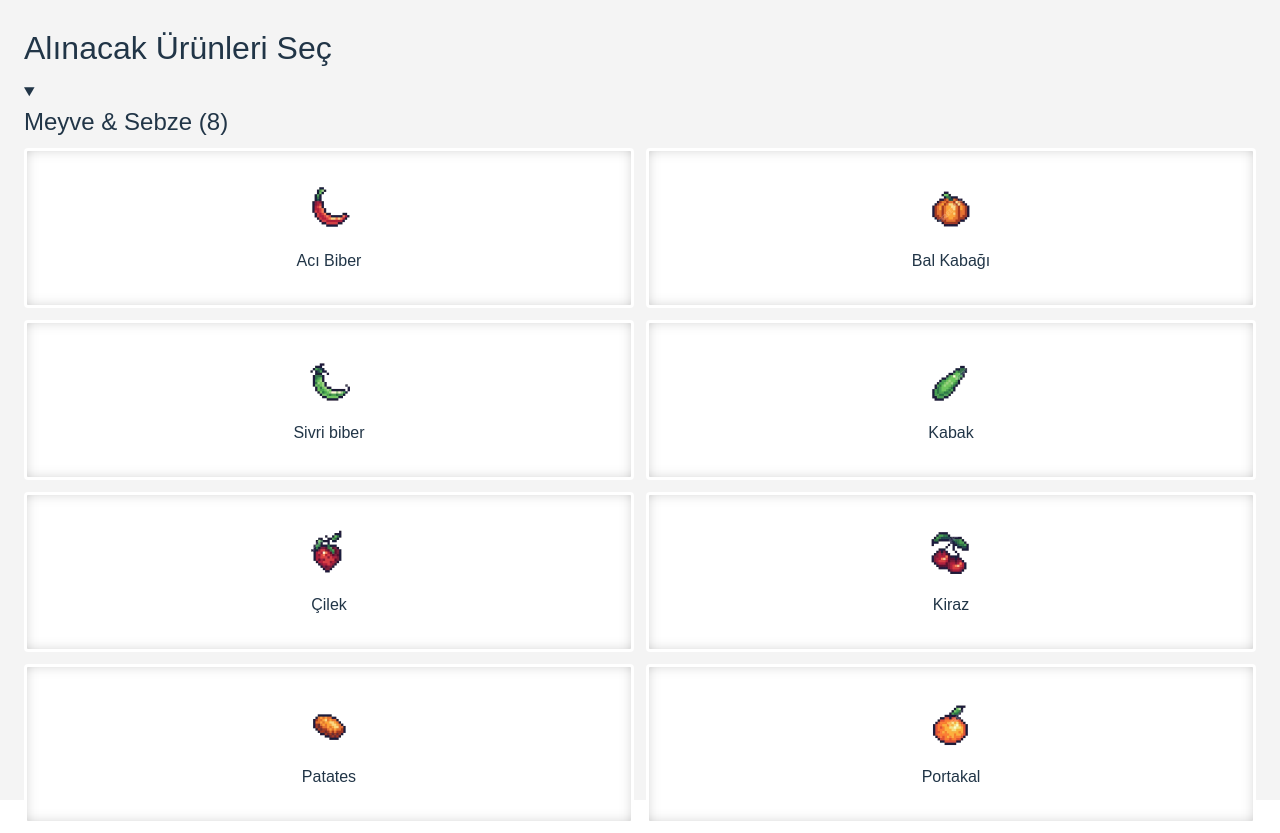
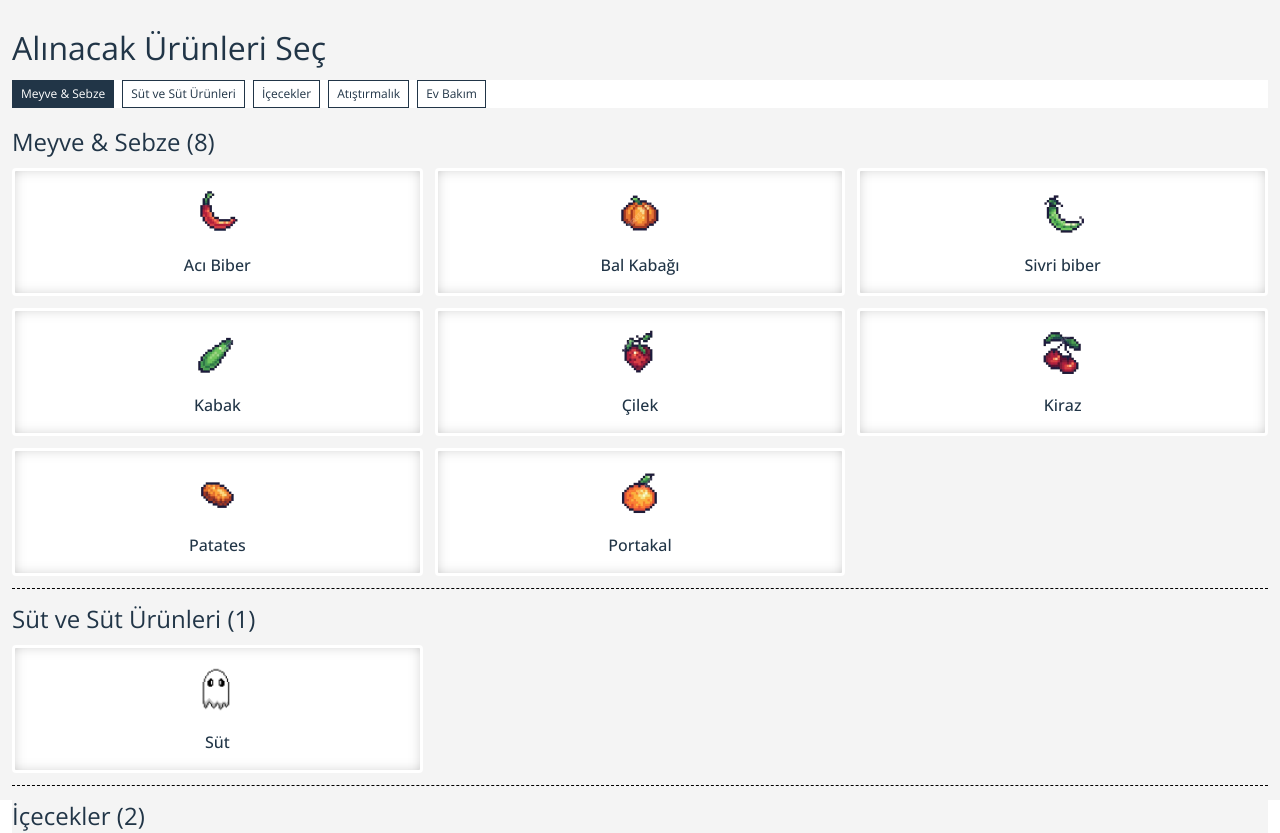
Before and after one commit to dizefurkan/alisverislistesi, a React (Vite) app: page / in a window 1280 px wide. Shown: the top 833 px of the page. Built offline with nearby package versions, Linux system fonts and the light colour scheme.

Commit message:
BULK Commit. Tabs add. click not go to related area. font-family change

```diff
--- a/src/components/atoms/button/index.tsx
+++ b/src/components/atoms/button/index.tsx
@@ -6,7 +6,11 @@ type Props = {
 
 function Button(props: Props) {
   return (
-    <button className="nes-btn" onClick={props.onClick}>
+    <button
+      className="nes-btn"
+      style={{ width: props.block ? "100%" : "" }}
+      onClick={props.onClick}
+    >
       {props.children}
     </button>
   );
--- a/src/components/atoms/layout/style.module.css
+++ b/src/components/atoms/layout/style.module.css
@@ -1,7 +1,7 @@
 .layout {
   /* width: calc(100vw - var(--sidebar-width) - var(--layout-padding) * 2); */
   width: 100%;
-  padding: 24px;
+  padding: 24px 12px;
 
   transition: width 0.3s ease-in-out;
 }
--- a/src/components/atoms/product/style.module.css
+++ b/src/components/atoms/product/style.module.css
@@ -3,7 +3,7 @@
   align-items: center;
   justify-content: center;
   flex-direction: column;
-  padding: 2em;
+  padding: 1em 0;
   border-radius: var(--border-radius);
   font-weight: 500;
 
@@ -38,12 +38,10 @@
     margin-bottom: 1rem;
     position: relative;
 
-
     img {
       display: block;
       width: 100%;
-    max-height: 50px;
-
+      max-height: 50px;
     }
   }
 
--- /dev/null
+++ b/src/components/atoms/tabs/index.tsx
@@ -0,0 +1,44 @@
+import React from "react";
+
+import style from "./style.module.css";
+
+type TabItem = {
+  selected?: boolean;
+  label: string;
+  onClick: () => void;
+};
+
+type Props = {
+  items: TabItem[];
+};
+
+function Tabs(props: Props) {
+  return (
+    <ul className={style.tabs}>
+      {props.items.map((item, index) => (
+        <TabItem key={index} {...item} />
+      ))}
+    </ul>
+  );
+}
+
+export default Tabs;
+
+function TabItem(props: TabItem) {
+  return (
+    <li
+      aria-selected={props.selected}
+      className={style["tab-item"]}
+      onClick={(e: any) => {
+        e.target.parentNode.scrollBy({
+          top: 0,
+          left: e.target.offsetLeft - e.target.parentNode.offsetWidth / 2,
+          behavior: "smooth",
+        });
+        props.onClick();
+      }}
+    >
+      {props.label}
+    </li>
+  );
+}
--- /dev/null
+++ b/src/components/atoms/tabs/style.module.css
@@ -0,0 +1,22 @@
+.tabs {
+  display: flex;
+  flex-wrap: nowrap;
+  gap: 0.5rem;
+  overflow-x: auto;
+}
+
+.tab-item {
+  padding: 0.25rem 0.5rem;
+  font-size: 0.75rem;
+
+  color: var(--primary-color);
+  background-color: #fff;
+  border: 1px solid var(--primary-color);
+
+  white-space: nowrap;
+
+  &[aria-selected="true"] {
+    background-color: var(--primary-color);
+    color: #fff;
+  }
+}
--- a/src/components/molecules/product-list/index.tsx
+++ b/src/components/molecules/product-list/index.tsx
@@ -6,6 +6,18 @@ import { useProductList } from "src/hooks";
 
 import style from "./style.module.css";
 import { Header } from "src/components/atoms";
+import { createContext, useContext, useState } from "react";
+import Tabs from "src/components/atoms/tabs";
+
+type ProductListContextType = ReturnType<typeof useProductList>;
+const ProductListContext = createContext<ProductListContextType>(
+  {} as ProductListContextType
+);
+
+function useProductListContext() {
+  const contextValue = useContext(ProductListContext);
+  return contextValue;
+}
 
 type ProductListProps = {
   categories: CategoryModel[];
@@ -13,25 +25,57 @@ type ProductListProps = {
 };
 
 function ProductList(props: ProductListProps) {
+  const contextValue = useProductList(props);
+
+  return (
+    <ProductListContext.Provider value={contextValue}>
+      <Header title="Alınacak Ürünleri Seç" />
+      <Categories />
+      <List ref={contextValue.listRef} />
+      <Products />
+    </ProductListContext.Provider>
+  );
+}
+
+export default ProductList;
+
+const Categories = () => {
+  const { categories, productsAndCategories } = useProductListContext();
+  const [selectedCategoryIndex, setSelectedCategoryIndex] = useState(0);
+  const onTabClick = (index: number) => {
+    setSelectedCategoryIndex(index);
+  };
+
+  return (
+    <div className={style.categoriesTab}>
+      <Tabs
+        items={productsAndCategories.map((pair, index) => ({
+          selected: index === selectedCategoryIndex,
+          label: pair.category.name,
+          onClick: () => onTabClick(index),
+        }))}
+      />
+    </div>
+  );
+};
+
+const Products = () => {
   const {
-    productsAndCategories,
-    totalProductsCount,
     listRef,
     parentRef,
+    productsAndCategories,
     addAudio,
     addProductToList,
-  } = useProductList(props);
+    totalProductsCount,
+  } = useProductListContext();
 
   return (
-    <>
-      <Header title="Alınacak Ürünleri Seç" />
-      <List ref={listRef} />
     <div style={{ paddingBottom: listRef.current?.offsetHeight + "px" }}>
       <ul ref={parentRef}>
         {productsAndCategories.map((data) => (
           <details
+            open
             key={data.category.id}
-              open
             className={style.productsAndCategory}
           >
             <summary>
@@ -66,8 +110,5 @@ function ProductList(props: ProductListProps) {
         </div>
       )}
     </div>
-    </>
   );
-}
-
-export default ProductList;
+};
--- a/src/components/molecules/product-list/style.module.css
+++ b/src/components/molecules/product-list/style.module.css
@@ -1,14 +1,13 @@
 .productList {
   display: grid;
 
-  grid-template-columns: repeat(2, 1fr);
+  grid-template-columns: repeat(3, 1fr);
   gap: 12px;
 
   overflow: hidden;
   @media (min-width: var(--screen-s)) {
     grid-template-columns: repeat(6, 1fr);
   }
-
 }
 
 .product {
@@ -25,20 +24,34 @@
   }
 }
 
-
 .category {
   position: sticky;
   top: 0;
 
   background-color: var(--background-color);
   z-index: var(--zIndex-productList-category);
-font-size: 1.5rem;
-color: var(--primary-color);
+  font-size: 1.5rem;
+  color: var(--primary-color);
 }
 
-.productsAndCategory:not(:last-child) {
+.productsAndCategory {
+  & summary::-webkit-details-marker,
+  & summary::marker {
+    display: none;
+    content: "";
+  }
+}
+
+.productsAndCategory:not(:last-child)[open] {
   padding-bottom: 12px;
   margin-bottom: 12px;
   border-bottom: 1px solid black;
-  border-style:dashed;
+  border-style: dashed;
 }
+
+.categoriesTab {
+  position: sticky;
+  top: 12px;
+  background-color: #fff;
+  z-index: var(--zIndex-productList-categoriesTab);
+}
--- a/src/components/molecules/shopping-list/index.tsx
+++ b/src/components/molecules/shopping-list/index.tsx
@@ -31,6 +31,7 @@ function ShoppingList() {
       </section>
 
       <Button
+        block
         onClick={() => {
           setCurrentState("select");
         }}
--- a/src/helpers/mock-data.ts
+++ b/src/helpers/mock-data.ts
@@ -3,14 +3,15 @@ import { CategoryModel, ImageModel, ProductModel } from "src/model";
 let id = 0;
 const getId = () => "" + id++;
 const C_ID = {
+  FruitsVeg: getId(),
+  MilkDairy: getId(),
+  BakedGoods: getId(),
   Beverages: getId(),
+  HomeCare: getId(),
+
   MeatPoultryFish: getId(),
-  FruitsVeg: getId(),
-  BakedGoods: getId(),
-  MilkDairy: getId(),
   Snacks: getId(),
   PersonalCare: getId(),
-  HomeCare: getId(),
 };
 
 export const categories = [
@@ -29,6 +30,14 @@ export const categories = [
   new CategoryModel({
     id: C_ID.Beverages, // TODO
     name: "İçecekler",
+  }),
+  new CategoryModel({
+    id: C_ID.Snacks, // TODO
+    name: "Atıştırmalık",
+  }),
+  new CategoryModel({
+    id: C_ID.HomeCare, // TODO
+    name: "Ev Bakım",
   }),
 ];
 
--- a/src/hooks/useProductList.ts
+++ b/src/hooks/useProductList.ts
@@ -71,6 +71,7 @@ export function useProductList(props: Props) {
     productsAndCategories,
     totalProductsCount,
     listRef,
+    categories: props.categories,
     parentRef,
     addProductToList,
     addAudio,
--- a/src/index.css
+++ b/src/index.css
@@ -1,5 +1,7 @@
 @import "./style/reset.css";
 @import "nes.css/css/nes.css";
+
+@import url("https://fonts.googleapis.com/css2?family=Open+Sans:ital,wght@0,300..800;1,300..800&display=swap");
 
 html,
 body,
@@ -7,7 +9,7 @@ pre,
 code,
 kbd,
 samp {
-  font-family: fantasy;
+  font-family: "Open Sans", sans-serif;
 }
 
 @media (-webkit-min-device-pixel-ratio: 0) and (min-resolution: 0.001dpcm) {
@@ -34,15 +36,16 @@ samp {
   --color-5: #bf1717;
 
   font-size: 16px;
-  font-family: Inter, system-ui, Avenir, Helvetica, Arial, sans-serif;
+  font-family: "Open Sans", sans-serif;
   line-height: 1.5;
   font-weight: 400;
 
   --zIndex-sidebar: 2;
   --zIndex-productList-category: 1;
+  --zIndex-productList-categoriesTab: 2;
 
   --sidebar-width: 30%;
-  --layout-padding: 24px;
+  --layout-padding: 24px 12px;
 
   /* breakpoints */
   --screen-xxs: 320px;
@@ -53,21 +56,20 @@ samp {
   --screen-xl: 1281px;
 }
 
-
 html {
   height: 100%;
 }
 
 body {
-  font-family: fantasy;
-
   height: 100%;
+  font-size: 16px;
   color-scheme: light dark;
   color: var(--primary-color);
 
   background-color: var(--background-color);
 
   font-synthesis: none;
+  font-family: "Open Sans", sans-serif;
   text-rendering: optimizeLegibility;
   -webkit-font-smoothing: antialiased;
   -moz-osx-font-smoothing: grayscale;
@@ -78,6 +80,11 @@ body {
   --screen-m: 801px;
   --screen-l: 1025px;
   --screen-xl: 1281px;
+
+  @media (max-width: var(--screen-s)) {
+    font-size: 14px;
+    background-color: red;
+  }
 }
 
 h1 {
```
Lines whose indentation alone changed are shown as unchanged.
